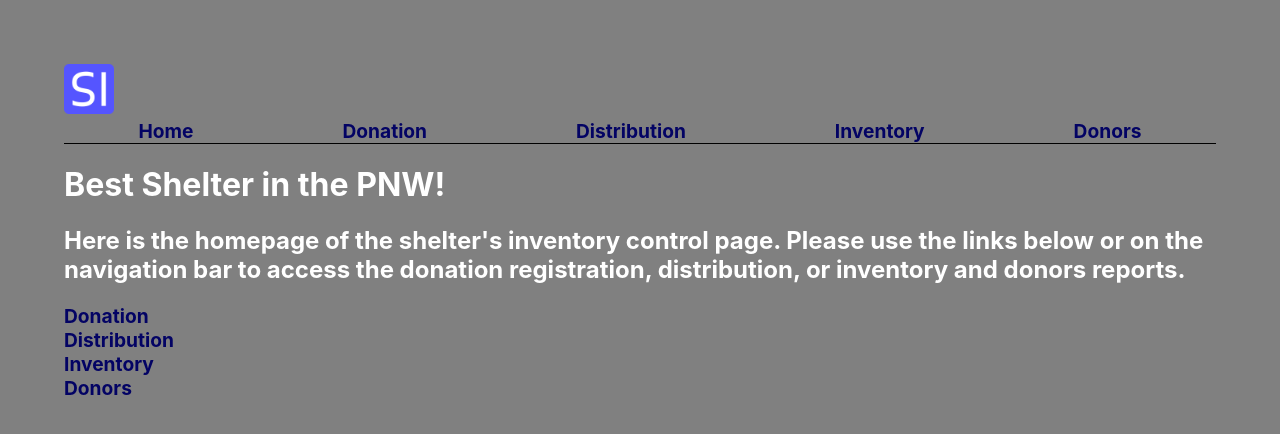
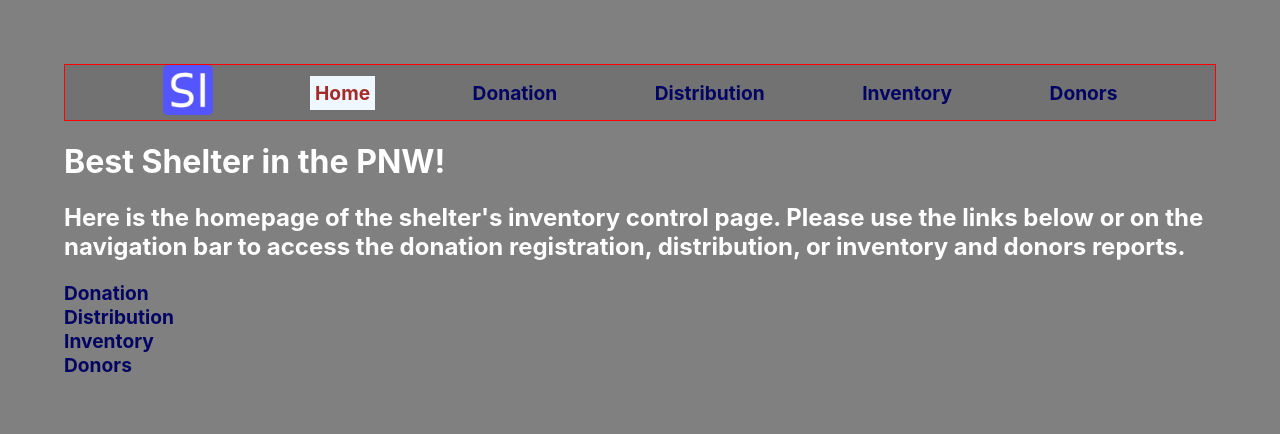
Before and after one commit to Sparky338/Digital-Aid_technical, a React (Create React App) app in the folder digital-aid-seattle/: page / in a window 1280 px wide. Shown: the top 434 px of the page. Built offline with nearby package versions, Linux system fonts and the light colour scheme.

Commit message:
removed app.css, styling navbar further

```diff
--- a/digital-aid-seattle/src/App.css
+++ /dev/null
@@ -1,38 +0,0 @@
-.App {
-  text-align: center;
-}
-
-.App-logo {
-  height: 40vmin;
-  pointer-events: none;
-}
-
-@media (prefers-reduced-motion: no-preference) {
-  .App-logo {
-    animation: App-logo-spin infinite 20s linear;
-  }
-}
-
-.App-header {
-  background-color: #282c34;
-  min-height: 100vh;
-  display: flex;
-  flex-direction: column;
-  align-items: center;
-  justify-content: center;
-  font-size: calc(10px + 2vmin);
-  color: white;
-}
-
-.App-link {
-  color: #61dafb;
-}
-
-@keyframes App-logo-spin {
-  from {
-    transform: rotate(0deg);
-  }
-  to {
-    transform: rotate(360deg);
-  }
-}
--- a/digital-aid-seattle/src/App.js
+++ b/digital-aid-seattle/src/App.js
@@ -1,4 +1,3 @@
-import './App.css';
 import { BrowserRouter, Route, Routes } from 'react-router-dom';
 import Homepage from './components/homepage';
 import Donation from './components/donation';
--- a/digital-aid-seattle/src/components/navbar.js
+++ b/digital-aid-seattle/src/components/navbar.js
@@ -1,16 +1,20 @@
-import { NavLink } from "react-router-dom";
-import shelterLogo from '../images/android-chrome-512x512.png'
-import "../css/navbar.css"
+import { NavLink, Link } from "react-router-dom";
+import shelterLogo from "../images/android-chrome-512x512.png";
+import "../css/navbar.css";
 
 const NavBar = () => {
   return (
     <div className="main-nav-bar">
-      <div className="logo">
-      <NavLink className={"home-logo nav-link"} to="/" exact={true}>
-          <img className="shelter-logo" src={shelterLogo} alt="Shelter logo" />
-        </NavLink>
-      </div>
       <div className="links">
+        <div className="logo">
+          <Link className={"home-logo link"} to="/" exact={true}>
+            <img
+              className="shelter-logo"
+              src={shelterLogo}
+              alt="Shelter logo"
+            />
+          </Link>
+        </div>
         <NavLink className={"home-link nav-link"} to="/" exact={true}>
           Home
         </NavLink>
--- a/digital-aid-seattle/src/css/navbar.css
+++ b/digital-aid-seattle/src/css/navbar.css
@@ -4,6 +4,15 @@
     /* justify-content: center;
     align-items: center; */
     border-bottom: 1px solid black;
+    border: 1px red solid;
+}
+
+.links {
+    display: flex;
+    flex-direction: row;
+    justify-content: space-evenly;
+    align-items: center;
+    background-color: rgb(114, 114, 114);
 }
 
 .shelter-logo {
@@ -11,12 +20,8 @@
     max-width: 50px;
 }
 
-.links {
-    display: flex;
-    flex-direction: row;
-    justify-content: space-around;
+.nav-link.active {
+    color: brown;
+    background-color: aliceblue;
+    padding: 5px;
 }
-
-/* .nav-link {
-
-} */
```
